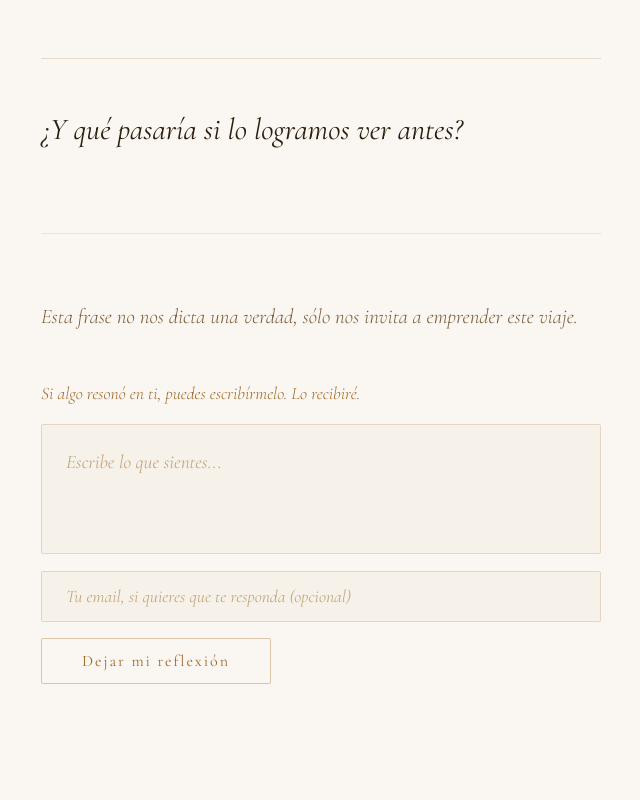
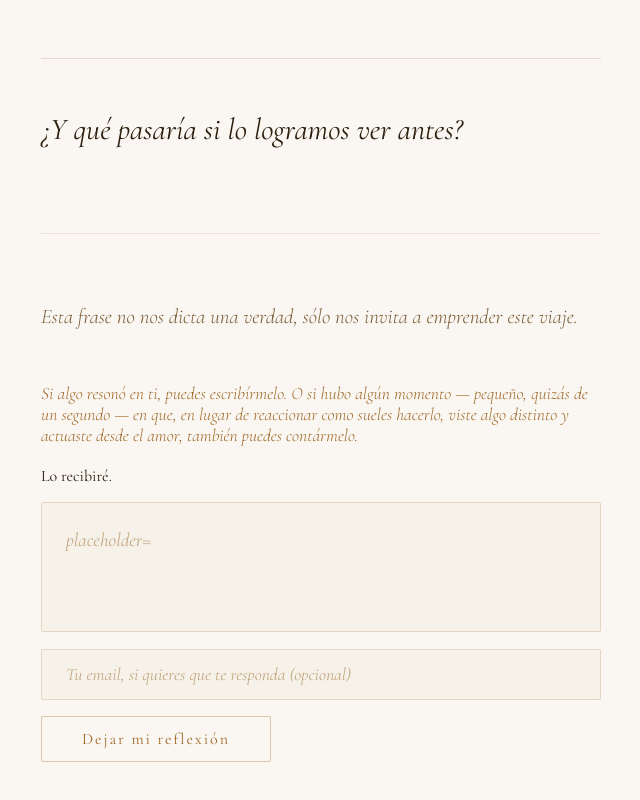
Before and after one commit to hdsedano/lovelove, an Astro site: page / in a window 1280 px wide. Shown: the part 2910-3710 px from the top of the page, without its empty margins (319-959 px from the left). Built offline with nearby package versions, Linux system fonts and the light colour scheme; Astro itself is replaced by a stand-in of ours.

Commit message:
feat: Update resonar section to encourage sharing personal reflections and experiences

```diff
--- a/src/pages/index.astro
+++ b/src/pages/index.astro
@@ -374,11 +374,11 @@ const description = "Es tan sencillo, por siempre amor, para siempre amor.";
         <p class="transicion">Esta frase no nos dicta una verdad, sólo nos invita a emprender este viaje.</p>
 
         <div class="resonar">
-  <p class="resonar-label">Si algo resonó en ti, puedes escribírmelo. Lo recibiré.</p>
+  <p class="resonar-label"><p class="resonar-label">Si algo resonó en ti, puedes escribírmelo. O si hubo algún momento — pequeño, quizás de un segundo — en que, en lugar de reaccionar como sueles hacerlo, viste algo distinto y actuaste desde el amor, también puedes contármelo.</p> Lo recibiré.</p>
   <form action="https://formspree.io/f/xaqzyznw" method="POST">
     <textarea
       name="reflexion"
-      placeholder="Escribe lo que sientes..."
+      placeholder="placeholder="Escribe lo que sientes, o lo que recuerdas...""
     ></textarea>
     <div class="email-campo">
       <input
```
